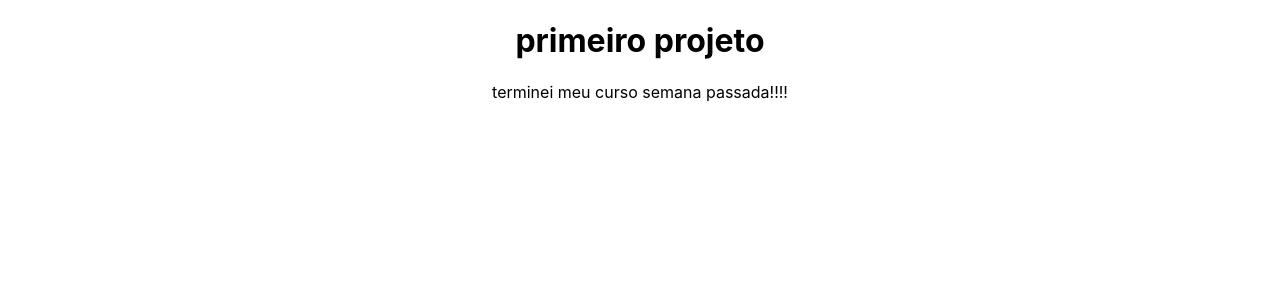
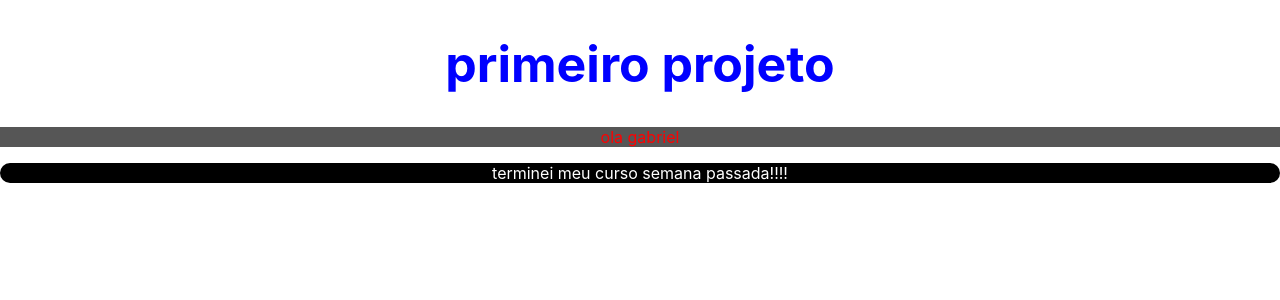
Before and after one commit to gabrielpassos2008/curso-React, a React (Create React App) app in the folder primeiro-react/: page / in a window 1280 px wide. Shown: the top 300 px of the page. Built offline with nearby package versions, Linux system fonts and the light colour scheme.

Commit message:
- aprendendo a mexer no css junto com codigo JS no app.

```diff
--- a/primeiro-react/src/App.css
+++ b/primeiro-react/src/App.css
@@ -1,5 +1,21 @@
 .App {
   text-align: center;
+}
+
+.titulo{
+  font-size: 50px;
+  color: blue;
+  text-align: center ;
+}
+.tituloNome{
+  color: red;
+  background-color: rgba(0, 0, 0, 0.664);
+
+ }
+.text{
+  background-color: black;
+  border-radius: 10px;
+  color: white;
 }
 
 .App-logo {
--- a/primeiro-react/src/App.js
+++ b/primeiro-react/src/App.js
@@ -2,10 +2,12 @@ import logo from './logo.svg';
 import './App.css';
 
 function App() {
+  const name = "gabriel"
   return (
     <div className="App">
-      <h1>primeiro projeto </h1>
-      <p>terminei meu curso semana passada!!!!</p>
+      <h1 className='titulo'>primeiro projeto </h1>
+      <p className='tituloNome'>ola {name}</p>
+      <p className='text'>terminei meu curso semana passada!!!!</p>
     </div>
   );
 }
```
